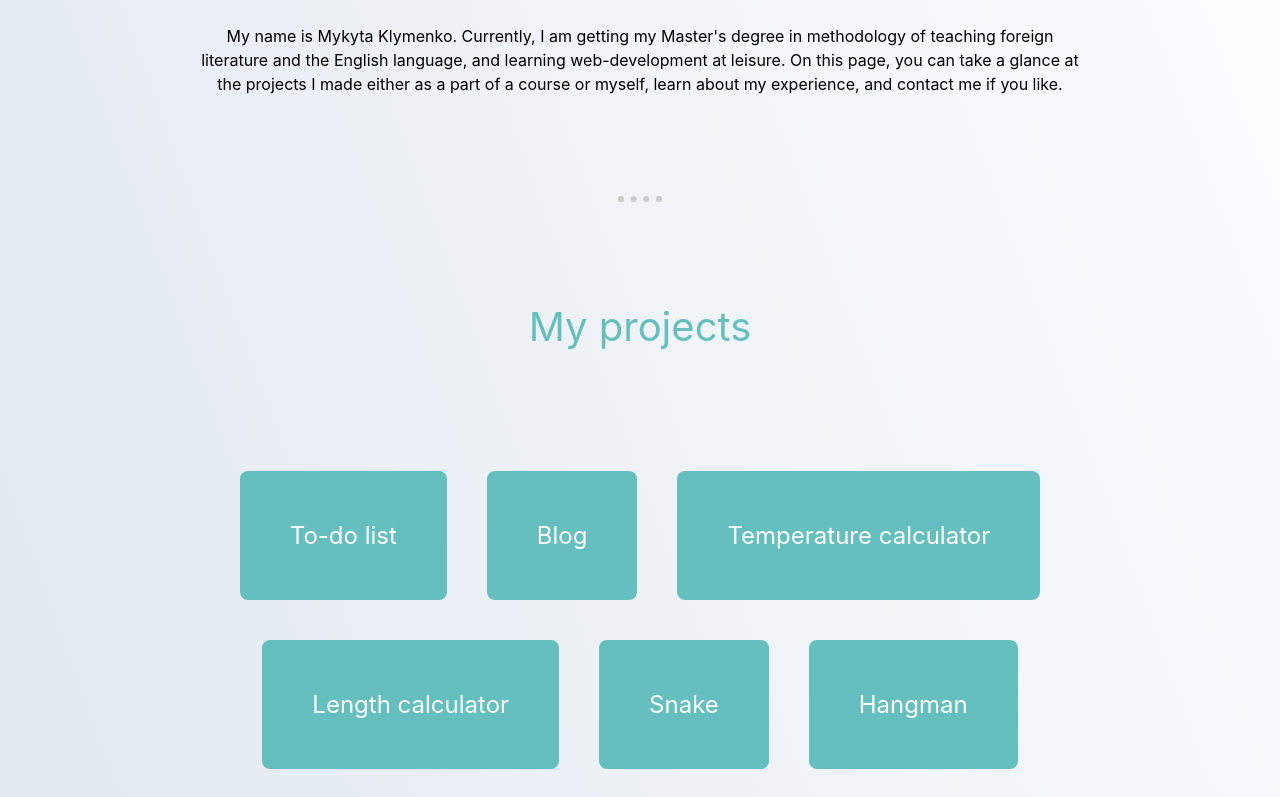
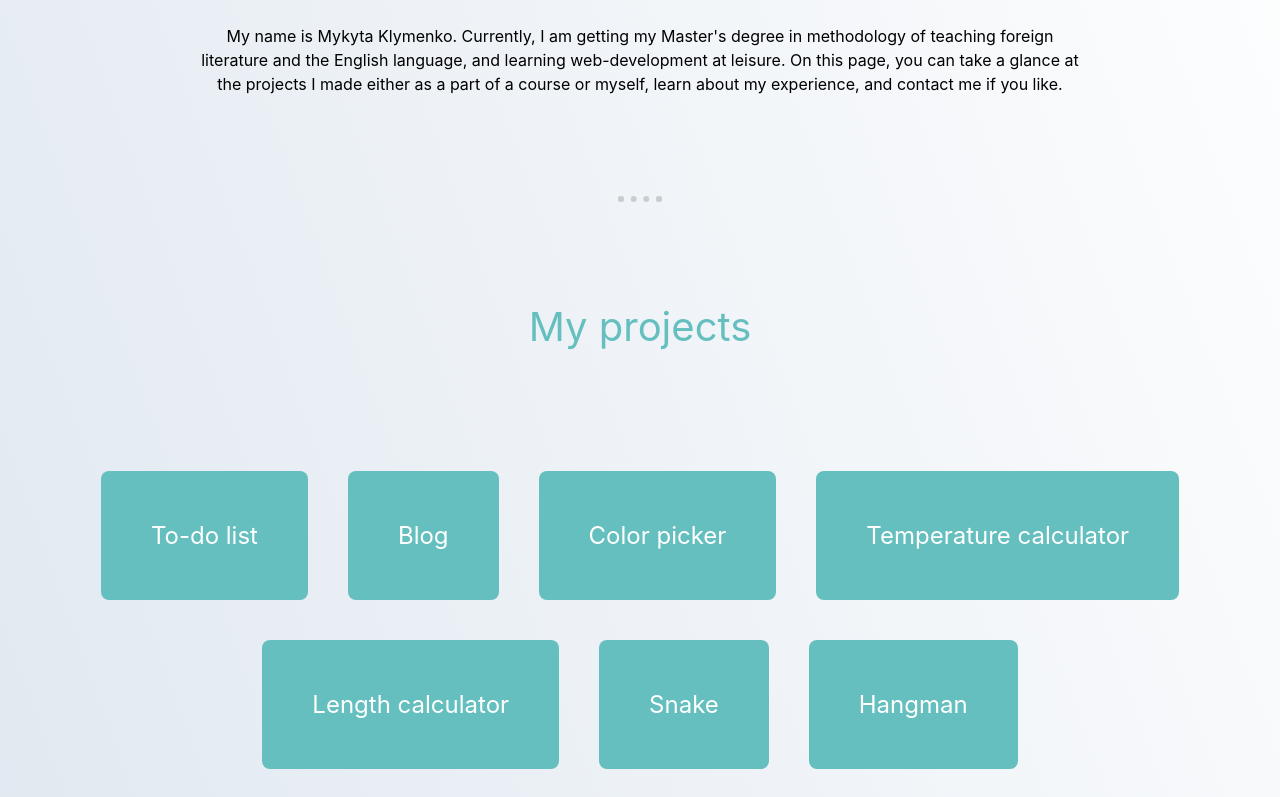
Before and after one commit to milikkarty/cvone, a JavaScript app: page / in a window 1280 px wide. Shown: the part 409-1206 px from the top of the page. Built offline with nearby package versions, Linux system fonts and the light colour scheme; the HTML template or start-up script is replaced by a standard one.

Commit message:
Add color picker to projects

```diff
--- a/src/Content.js
+++ b/src/Content.js
@@ -19,6 +19,7 @@ const Projects = () => {
         <div className="project-container">
             <a href="https://milikkarty.github.io/todolist/" className="project-item" target="_blank" rel="noreferrer">To-do list</a>
             <a href="https://morning-earth-58287.herokuapp.com/" className="project-item" target="_blank" rel="noreferrer">Blog</a>
+            <a href="https://milikkarty.github.io/colorpicker/" className="project-item" target="_blank" rel="noreferrer">Color picker</a>
             <a href="https://milikkarty.github.io/temp-calculator/" className="project-item" target="_blank" rel="noreferrer">Temperature calculator</a>
             <a href="https://milikkarty.github.io/length-calculator/" className="project-item" target="_blank" rel="noreferrer">Length calculator</a>
             <a href="https://milikkarty.github.io/snake/" className="project-item" target="_blank" rel="noreferrer">Snake</a>
```
